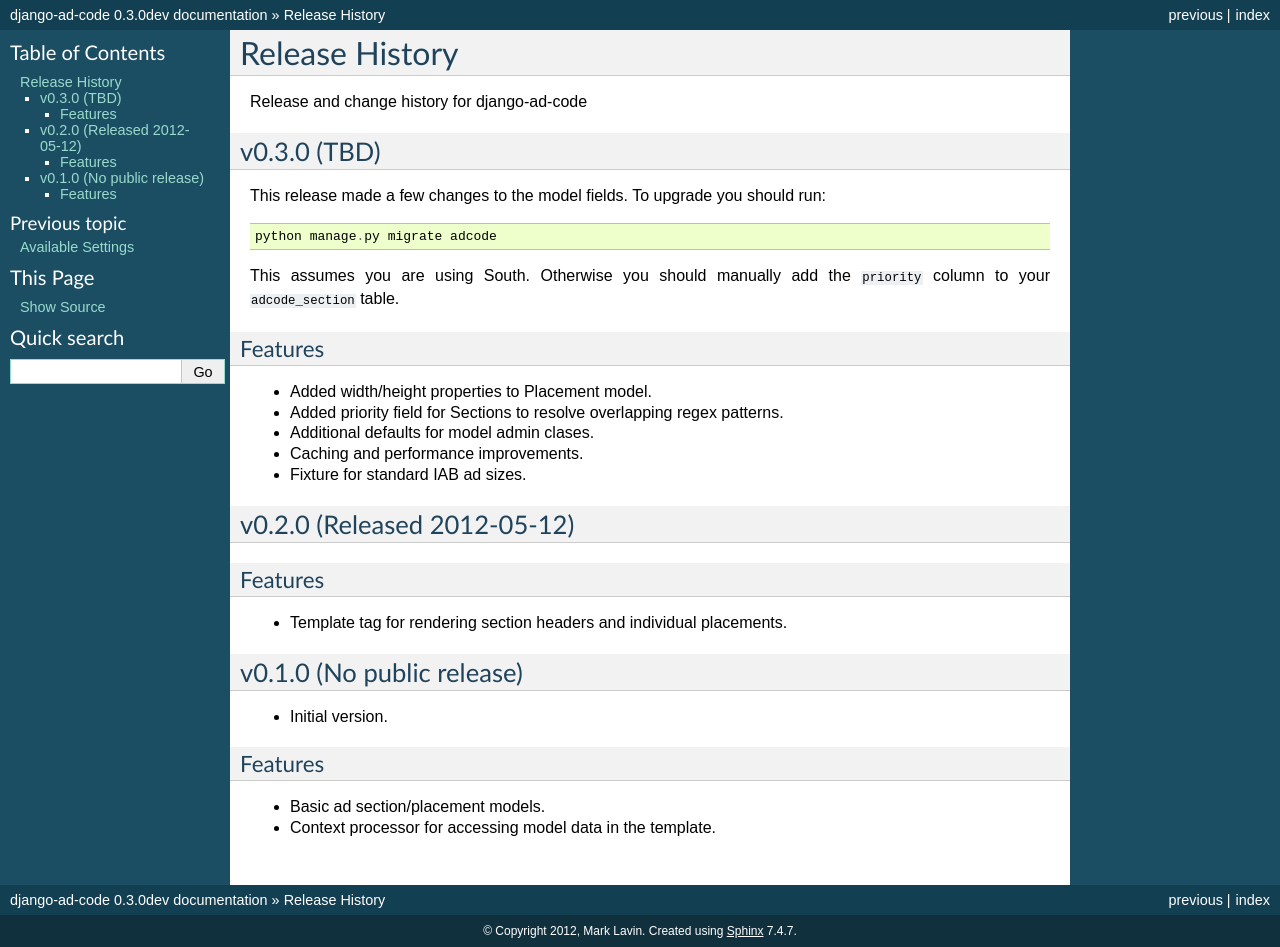
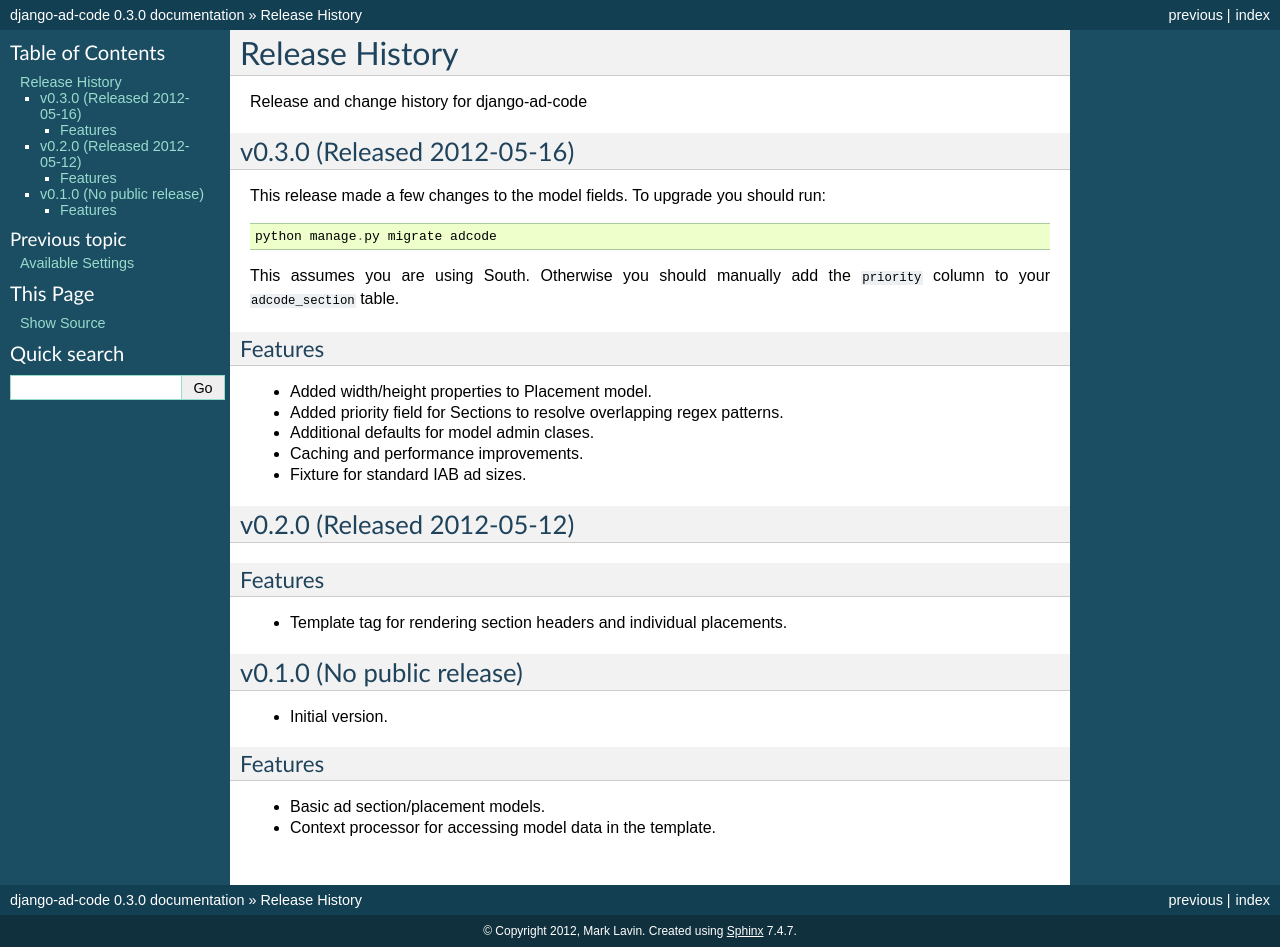
Before and after one commit to mlavin/django-ad-code, a Sphinx documentation site: the page built from docs/releases.rst, in a window 1280 px wide. Built offline with Sphinx 7.4.7, drawn with Linux system fonts in a browser that asks for light colours.

Commit message:
Release date and version bump.

```diff
--- a/adcode/__init__.py
+++ b/adcode/__init__.py
@@ -3,4 +3,4 @@
 from ad networks or exchanges such Adsense, DoubleClick or OpenX.
 """
 
-__version__ = '0.3.0dev'
+__version__ = '0.3.0'
--- a/docs/conf.py
+++ b/docs/conf.py
@@ -50,7 +50,7 @@
 # The short X.Y version.
 version = '0.3'
 # The full version, including alpha/beta/rc tags.
-release = '0.3.0dev'
+release = '0.3.0'
 
 # The language for content autogenerated by Sphinx. Refer to documentation
 # for a list of supported languages.
--- a/docs/releases.rst
+++ b/docs/releases.rst
@@ -3,7 +3,7 @@
 
 Release and change history for django-ad-code
 
-v0.3.0 (TBD)
+v0.3.0 (Released 2012-05-16)
 ------------------------------------
 
 This release made a few changes to the model fields. To upgrade you should run::
```
